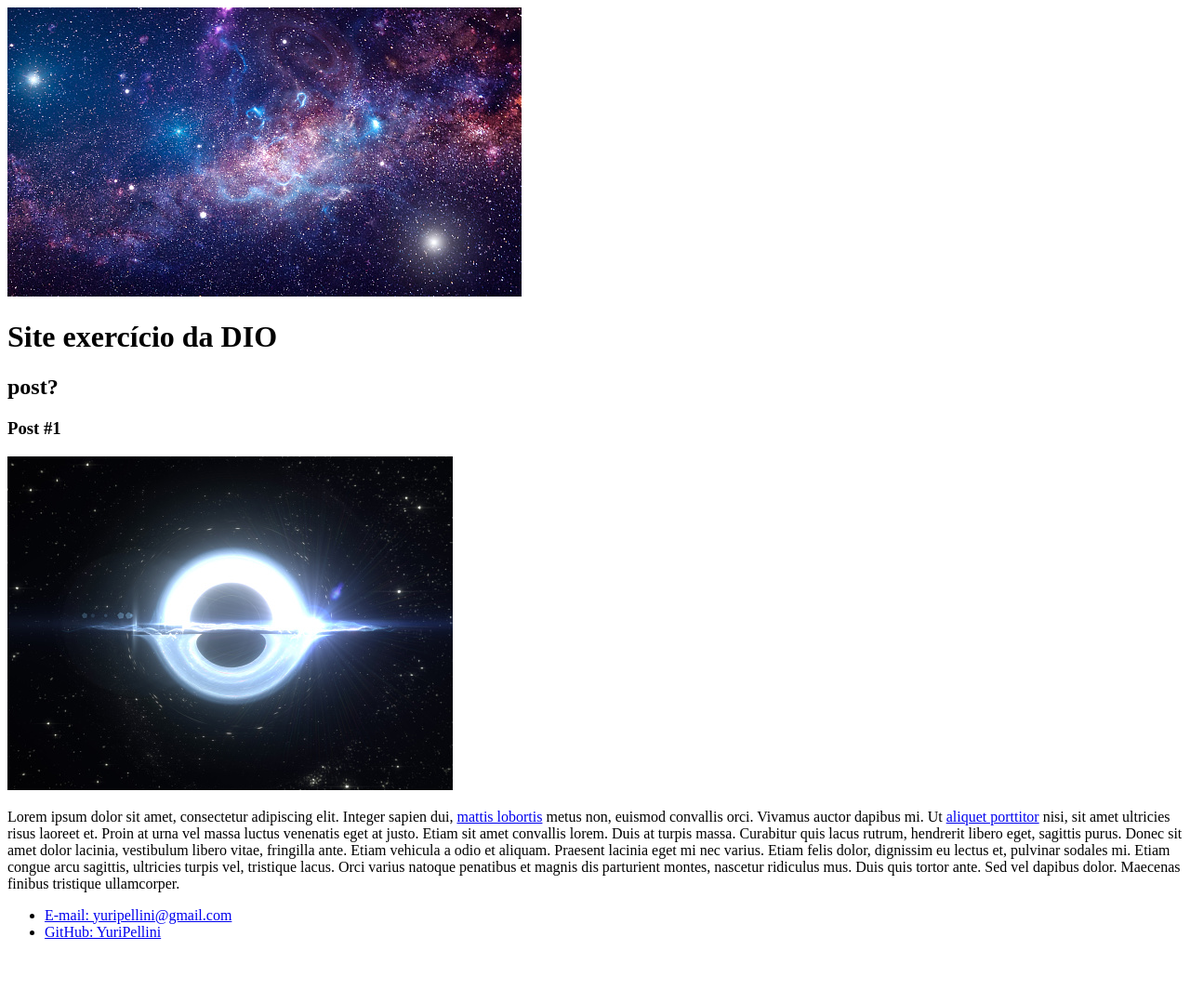
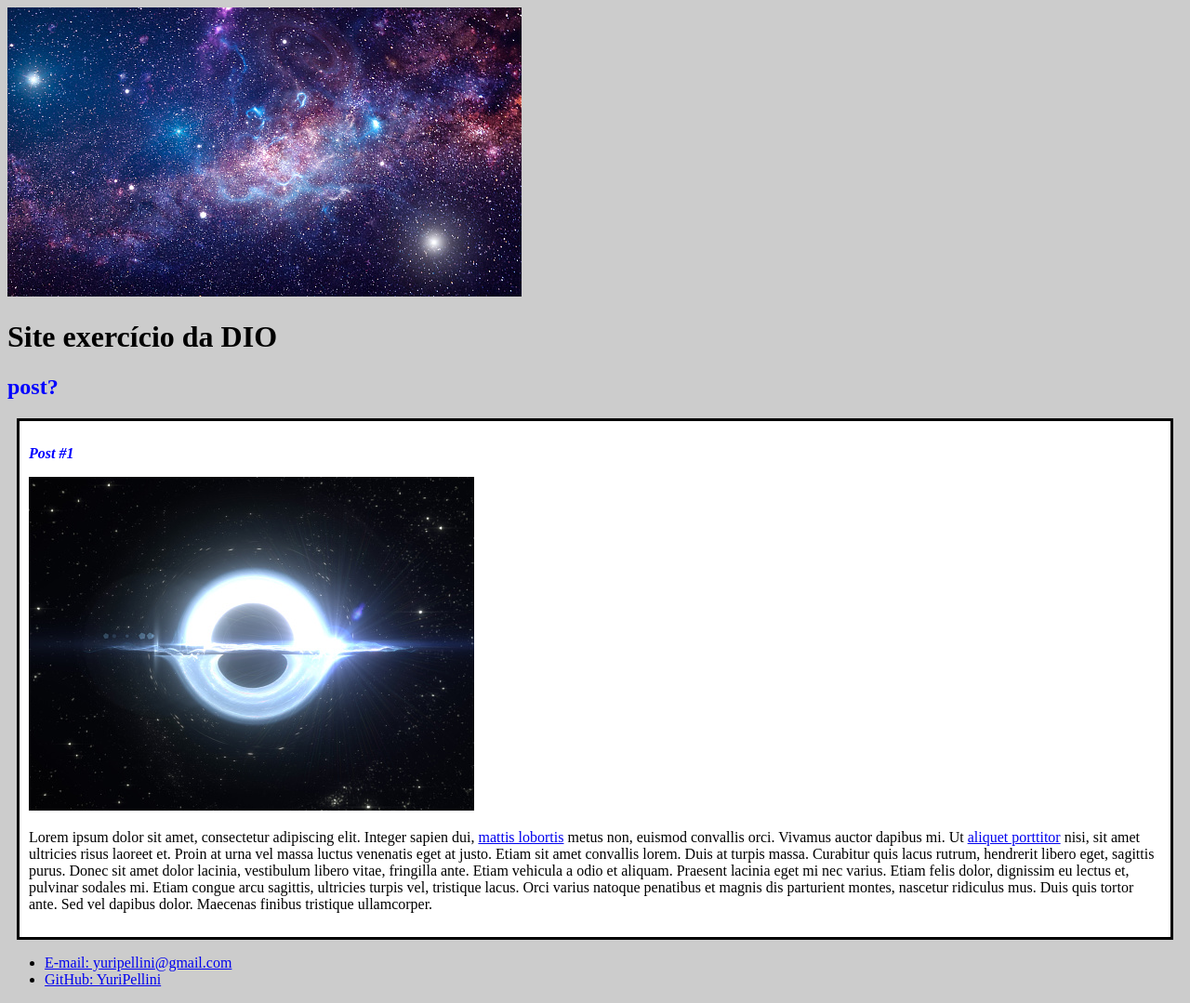
Before and after one commit to YuriPellini/DIO, a plain HTML site: page Aula Introdução a criação de websites com HTML5 e CSS3/Index.html in a window 1280 px wide. Shown: the whole page at 93% size. Before the commit the page ends 1028 px from the top, so only its background shows below. Drawn offline with Linux system fonts and the light colour scheme.

Commit message:
update regular
tbm serve para ver se teve um erro no arquivo Anotações.md

```diff
--- a/Aula Introdução a criação de websites com HTML5 e CSS3/Index.html
+++ b/Aula Introdução a criação de websites com HTML5 e CSS3/Index.html
@@ -1,22 +1,27 @@
+<!------------------------------------
+Página inicial do site, Index
+Criado por: Yuri Pellini
+------------------------------------->
 <!DOCTYPE html>
 <html>
  <head>
   <meta charset="utf-8">
   <title> Site de Yuri Pellini </title>
+  <link rel="stylesheet" type="text/css" href="Style.css">
  </head>
  <body>
   <header>
    <img src="universo1.jpg" alt="imagem do universo visto do espaço">
-   <h1> Site exercício da DIO </h1>
+   <h1 class="Titulo"> Site exercício da DIO </h1>
   </header>
   <section>
    <header>
-    <h2> post? </h2>
+    <h2 class="Subtitulo"> post? </h2>
    </header>
   </section>
-  <article>
+  <article class="Post">
    <header>
-    <h3> Post #1 </h3>
+    <h3 class="Titulo_post"> Post #1 </h3>
 	<img src="buraconegro1.jpg" alt="imgem fantásiosa de um buraco negro">
    </header>
    <p>
--- /dev/null
+++ b/Aula Introdução a criação de websites com HTML5 e CSS3/Style.css
@@ -0,0 +1,24 @@
+/************************************************
+Arquivo de formatação visual da página index
+Criado por: Yuri Pellini
+************************************************/
+/* Altera o cor de fundo da página */
+body{
+	background-color: #ccc;
+}
+/* Altera a cor do texto */
+#Titulo, .Subtitulo, .Titulo_post{
+	color: blue;
+}
+/* Atera o tamanho do texto */
+.Titulo_post{
+	font-size: 16px;
+	font-style: italic;
+}
+/* exemplificação */
+.Post{
+	background-color: white;
+	padding: 10px;
+	border: 3px solid #000;
+	margin: 10px;
+}
```
Also changed, not shown: 4 other files.
